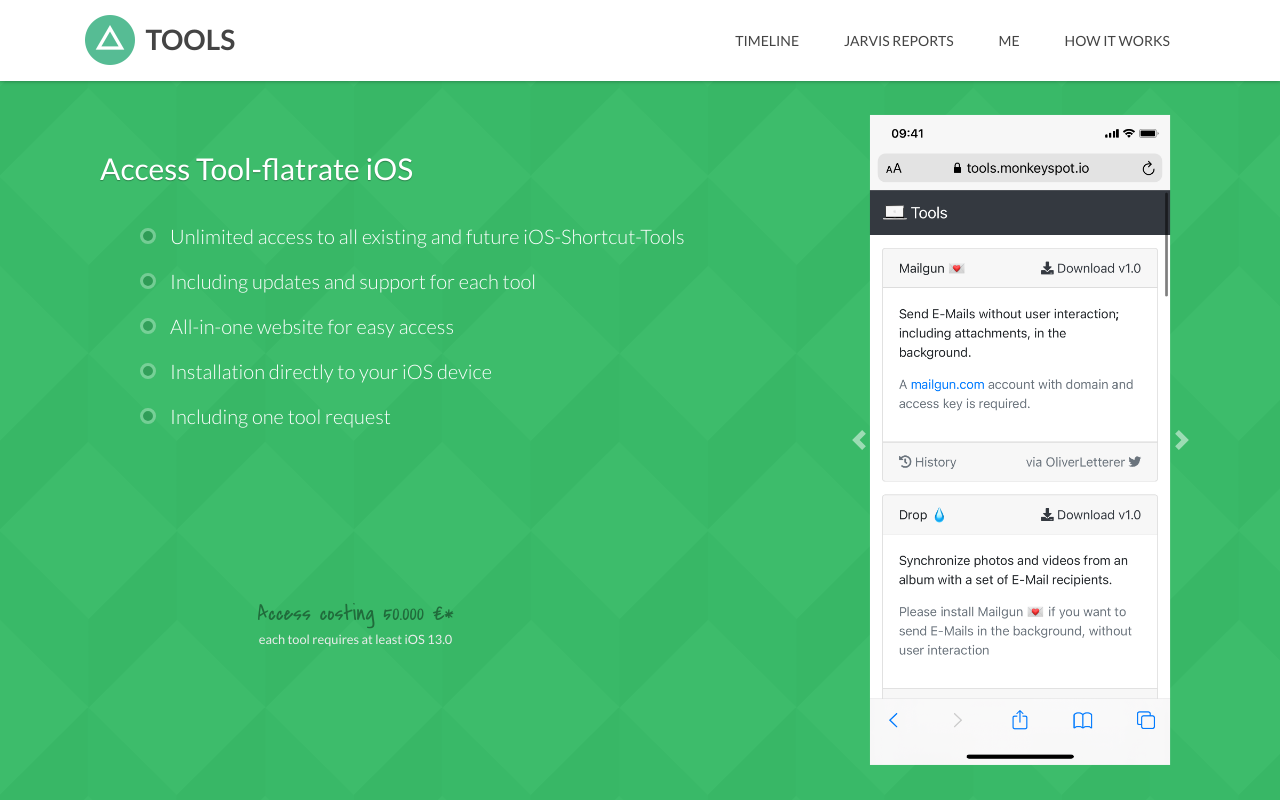
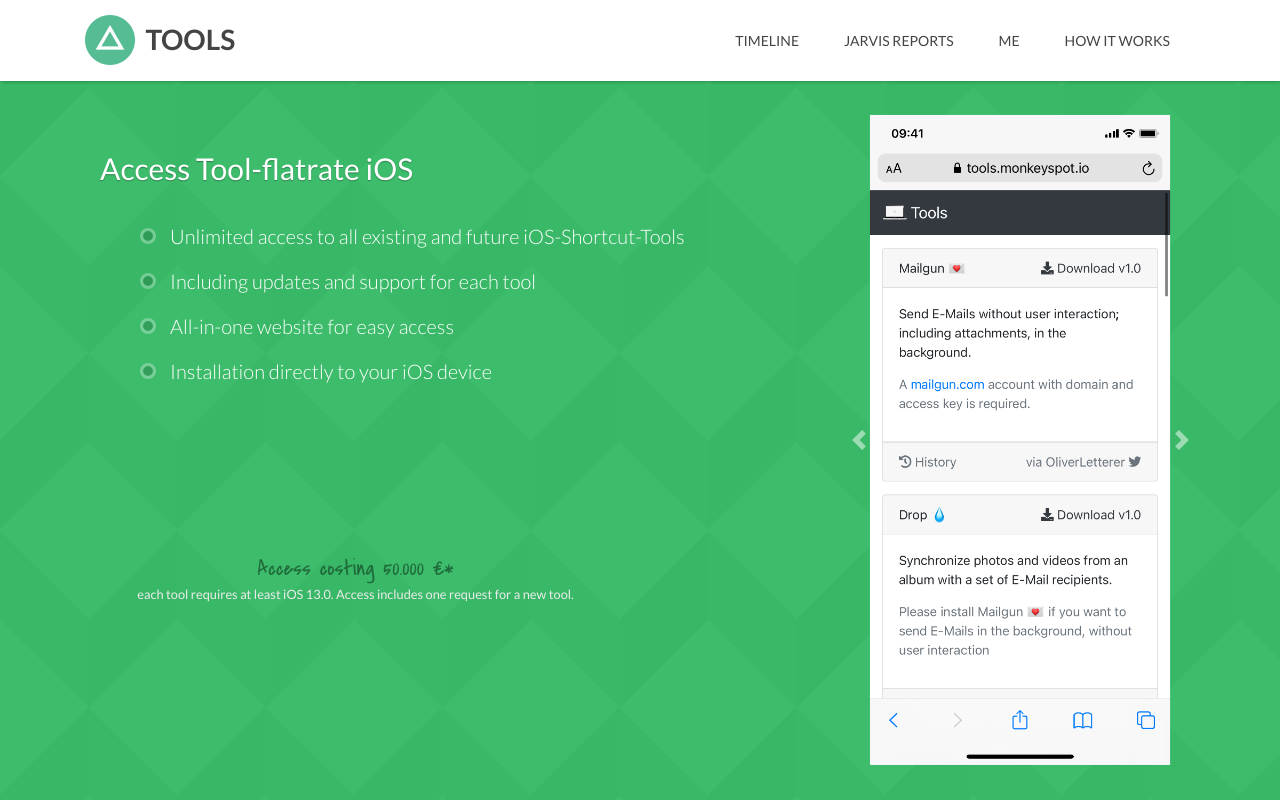
Before and after one commit to monkeyspot/shop.monkeyspot.io, a plain HTML site: page tools.html in a window 1280 px wide. Shown: the top 800 px of the page. Drawn offline with Linux system fonts and the light colour scheme.

Commit message:
Adding tool request.

```diff
--- a/tools.html
+++ b/tools.html
@@ -60,7 +60,6 @@
                         <li>Including updates and support for each tool</li>
                         <li>All-in-one website for easy access</li>
                         <li>Installation directly to your iOS device</li>
-                        <li>Including one tool request</li>
                     </ul>
                     <div class="download-area">
                         <ul class="list-inline">
@@ -71,7 +70,7 @@
                             <p>Access costing 50.000 €*</p>
                         </div><!--//note-->
                         <div class="text-center" style="margin-top: -20px; color: #ececec">
-                          <small>each tool requires at least iOS 13.0</small>
+                          <small>each tool requires at least iOS 13.0. Access includes one request for a new tool.</small>
                         </div>
                     </div>
                 </div><!--//overview-->
```
